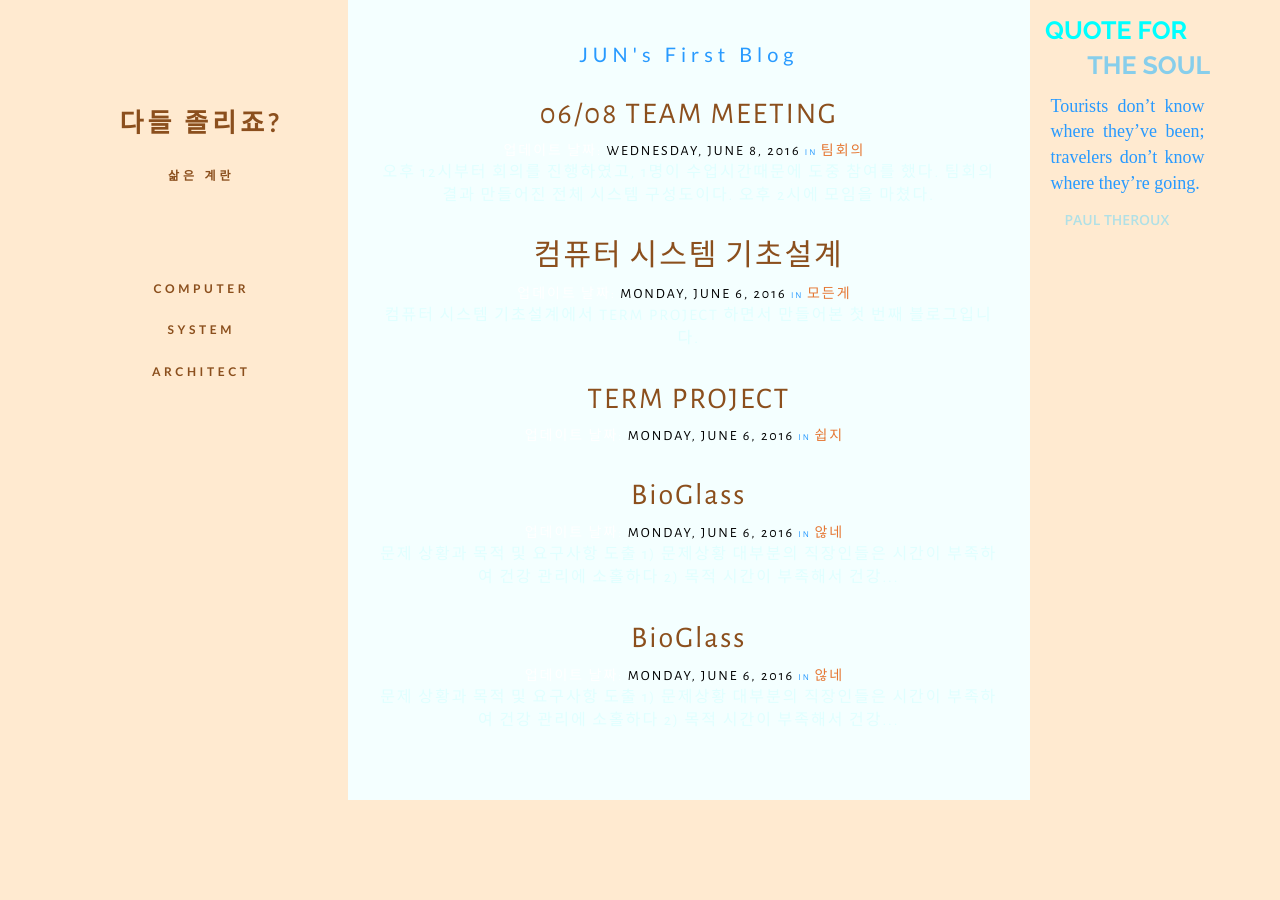
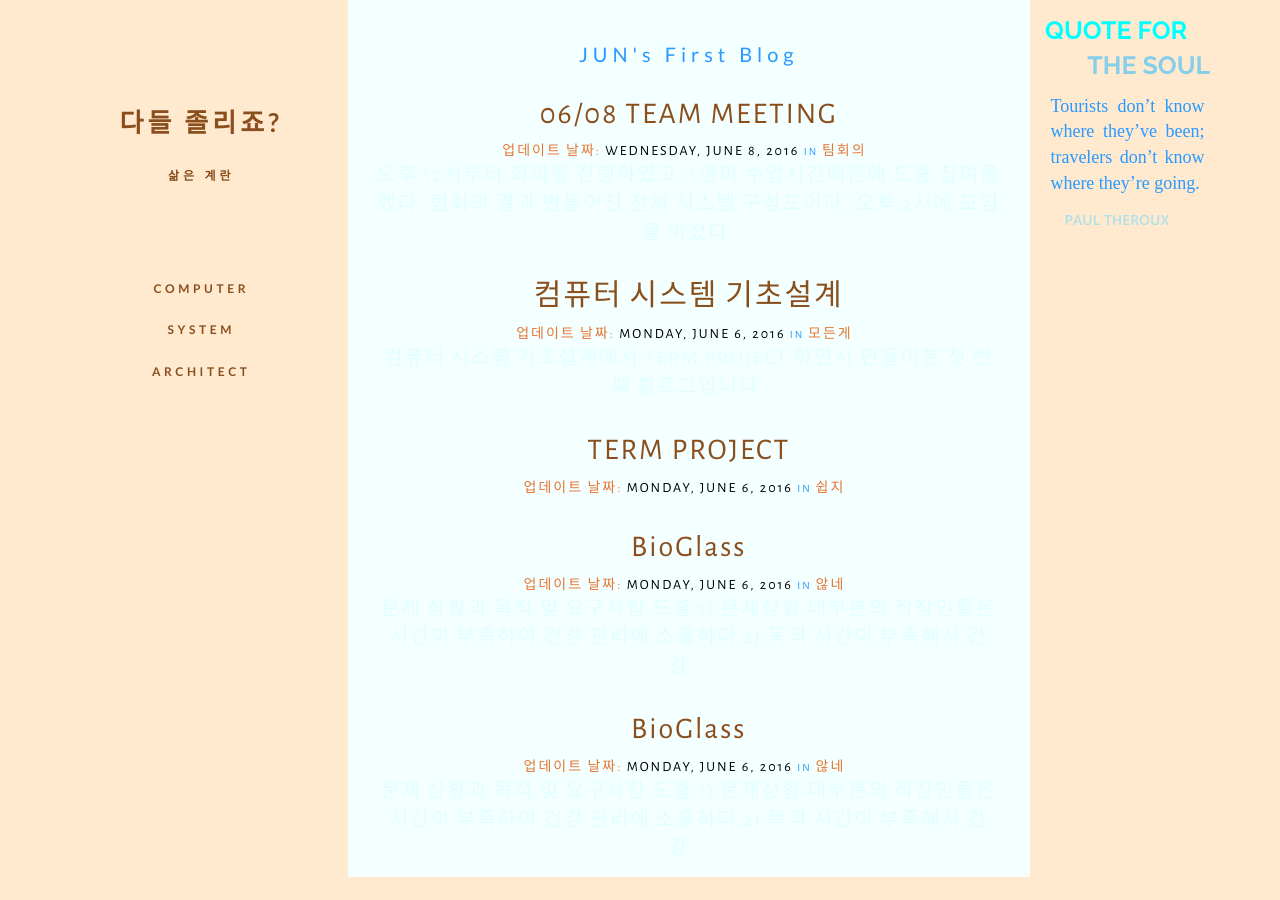
Before and after one commit to strawberryjamsea/trust1303.github.io-1, a Jekyll site: the page built from index.html, in a window 1280 px wide. Built offline with Jekyll 4.4.1, drawn with Linux system fonts in a browser that asks for light colours; nearby versions of some CDN libraries.

Commit message:
Update main.scss

```diff
--- a/css/main.scss
+++ b/css/main.scss
@@ -132,12 +132,12 @@
 }
 
 .posted-on{
-  color:white;
+  color:#E57733;
 font-size: 14px !important;
 text-transform: uppercase;
 }
 .in{
-font-size: 9px;
+font-size: 11px;
 text-transform: uppercase;
 }
 
@@ -148,7 +148,7 @@
 }
 
 .postExt{    color: lightcyan;
-    font-size: 16px;
+    font-size: 20px;
     font-weight: 300;
 }
 .site-title-link{
```
